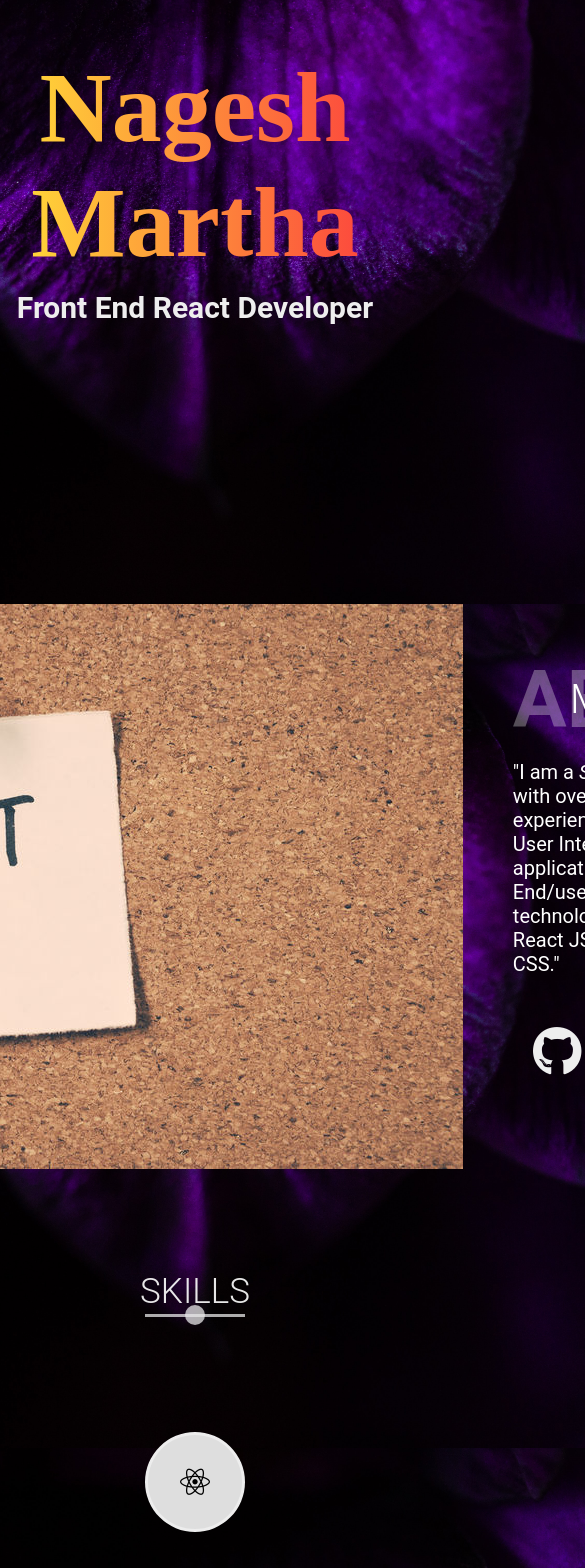
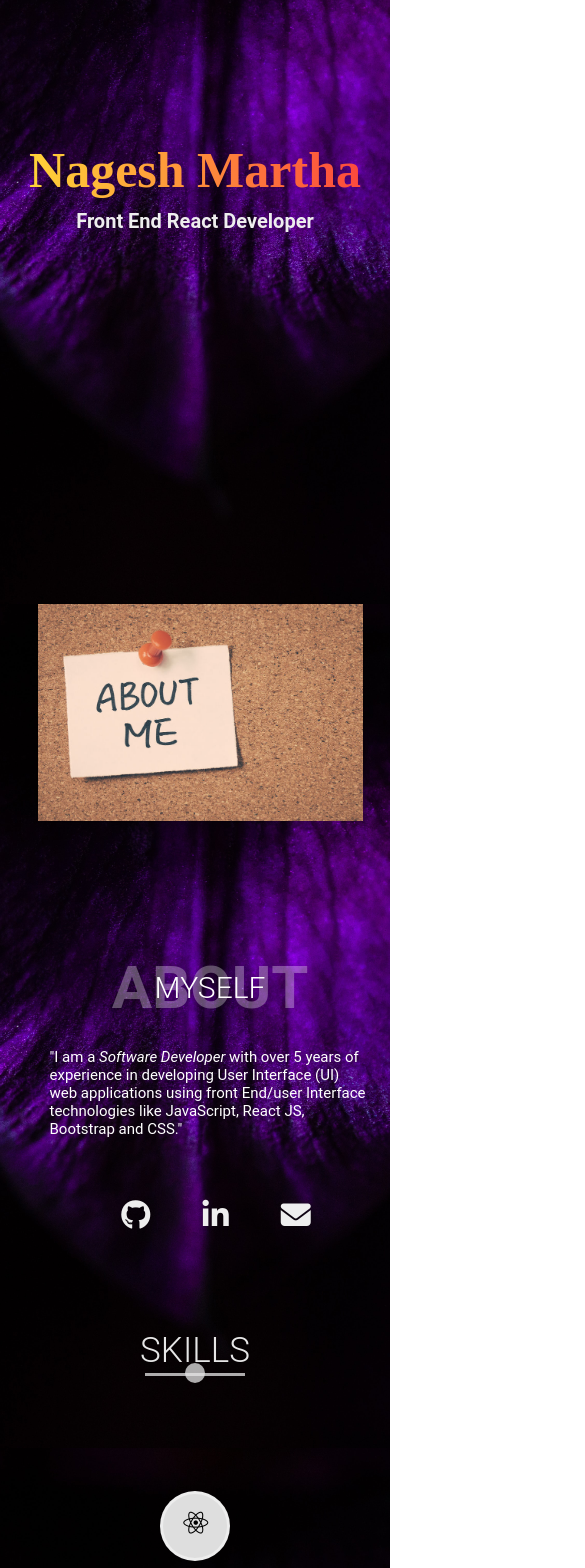
Before and after one commit to MarthaNagesh/Nagesh, a React (Create React App) app: page / in a window 390 px wide. Shown: the part 240-1808 px from the top of the page, 585 px wide, since content can reach past the window. Built offline with nearby package versions, Linux system fonts and the light colour scheme.

Commit message:
added responsive design

```diff
--- a/package.json
+++ b/package.json
@@ -7,10 +7,12 @@
     "@testing-library/jest-dom": "^4.2.4",
     "@testing-library/react": "^9.5.0",
     "@testing-library/user-event": "^7.2.1",
+    "aos": "^2.3.4",
     "gh-pages": "^2.2.0",
     "react": "^16.13.1",
     "react-dom": "^16.13.1",
-    "react-scripts": "3.4.1"
+    "react-scripts": "3.4.1",
+    "react-scroll": "^1.7.16"
   },
   "scripts": {
     "predeploy": "npm run build",
--- a/src/App.js
+++ b/src/App.js
@@ -17,13 +17,13 @@ export default class App extends Component {
     return {Open: !prevState.Open};
   });
  };
- contentCloser = (e)=>{
-   this.setState({Open: false});
- };
+
+
   render() {
     return (
       <div>
-        <Homepage show={this.state.Open} changeClass={this.contentClickHandler}/>
+        <Homepage show={this.state.Open}
+          changeClass={this.contentClickHandler}  />
         <About />
         <Skills />
         <Projects />
--- a/src/Components/About.js
+++ b/src/Components/About.js
@@ -1,16 +1,19 @@
-import React, { Component } from 'react';
+import React, { useEffect } from 'react';
 import img from '../images/about.jpg';
 import './about.css';
-
-export default class About extends Component {
-    render() {
+import Aos from 'aos';
+import 'aos/dist/aos.css';
+const About =()=>{
+        useEffect(()=>{
+            Aos.init({duration:2000});
+        }, []);
         return (
             <section className="about" id="about">
                 <div className="container">
-                    <div className="profile-img">
-                        <img src={img} alt=" "/>
+                    <div data-aos="fade-up" className="profile-img">
+                        <img className="about-img" src={img} alt=" "/>
                     </div>
-                    <div className="about-details">
+                    <div data-aos="fade-down" className="about-details">
                         <div className="about-heading">
                             <h1>About</h1>
                             <h5>Myself</h5>
@@ -34,4 +37,5 @@ export default class About extends Component {
             </section>
         )
 }
-}
+
+export default About;
--- a/src/Components/Footer.css
+++ b/src/Components/Footer.css
@@ -14,11 +14,12 @@
     display: flex;
     animation: pulse 2s infinite;
     cursor: pointer;
+    background-color: #221e3f;
 }
-.up i{
-    color: #221e3f;
+i{
     font-size: 2.5rem;
-    margin: auto;
+    padding-left: 12px;
+    padding-top: 12px;
 }
 @keyframes pulse {
     0%{
--- a/src/Components/Footer.js
+++ b/src/Components/Footer.js
@@ -1,11 +1,12 @@
 import React from 'react';
 import './Footer.css';
+import { Link , animateScroll as scroll } from 'react-scroll';
 
 export default function Footer() {
     return (
         <footer className="copyright">
             <div className="up" id="up">
-                <i className="fas fa-chevron-up"></i>
+                <Link to="top" activeClass="up" smooth={true} duration={1000}><i className="fas fa-chevron-up"></i></Link>
             </div>
         </footer>
     )
--- a/src/Components/Home-page.css
+++ b/src/Components/Home-page.css
@@ -32,6 +32,7 @@ li{
     font-family: cursive;
     font-size: 3rem;
     padding: 1rem;
+    cursor: pointer;
 }
 .nav-link:hover,
 .nav-link:focus{
@@ -45,7 +46,7 @@ li{
     border-radius: initial;
 }
 .menu-toggler{
-    position: absolute;
+    position: fixed;
     top: 5rem;
     right: 5rem;
     width: 5rem;
@@ -55,7 +56,7 @@ li{
     justify-content: space-between;
     cursor: pointer;
     z-index: 1000;
-    transition: transform .3s ease-out;
+    transition: transform .1s ease-in-out;
 }
 .menu-toggler.open{
     transform: rotate(-45deg);
@@ -107,3 +108,34 @@ li{
     font-size: 3rem;
     color: #eee;
 }
+
+@media screen and (max-width: 768px){
+    .landing-text h1{
+        font-size: 5rem;
+    }
+    .landing-text h5{
+        font-size: 2rem;
+    }
+    .nav-list{
+        flex-direction: column;
+    }
+    .nav-link{
+        font-size: 2rem;
+        padding: 2rem 0;
+    }
+}
+@media screen and (max-width: 600px){
+    .menu-toggler{
+        top: 2rem;
+        right: 2rem;
+    }
+    .landing-text h1{
+        font-size: 5rem;
+    }
+    .landing-text h5{
+        font-size: 2rem;
+    }
+    .nav-link{
+        font-size: 2rem;
+    }
+  }
--- a/src/Components/Homepage.js
+++ b/src/Components/Homepage.js
@@ -1,5 +1,6 @@
 import React, { Component } from 'react';
 import './Home-page.css';
+import { Link , animateScroll as scroll } from 'react-scroll';
 
 
 const Homepage = props =>{
@@ -14,21 +15,21 @@ const Homepage = props =>{
         endbarClasses.unshift('open');
     }
     return (
-        <header>
+        <header id="top">
             <div className={menuTogglerClasses.join(' ')} onClick= {props.changeClass}>
                 <div className={startbarClasses.join(' ')}></div>
                 <div className="bar"></div>
                 <div className={endbarClasses.join(' ')}></div>
             </div>
         <nav className={navClasses.join(' ')}>
-            <ul className="nav-list" onClick = {props.changeClass}>
-                <li><a href="#" className="nav-link">about</a></li>
-                <li><a href="#" className="nav-link">skills</a></li>
-                <li><a href="#" className="nav-link">projects</a></li>
-                <li><a href="#" className="nav-link">contact</a></li>
+            <ul className="nav-list" onClick = {props.contentCloser}>
+                <li className="nav-link"><Link to="about"  offset={-20} smooth={true} duration={1000} onClick = {props.changeClass}>about</Link></li>
+                <li className="nav-link"><Link to="skills" offset={-100} smooth={true} duration={1000} onClick = {props.changeClass}>skills</Link></li>
+                <li className="nav-link"><Link to="projects" smooth={true} duration={1000} onClick = {props.changeClass}>projetcs</Link></li>
+                <li className="nav-link"><Link to="contact" smooth={true} duration={1000} onClick = {props.changeClass}>contact</Link></li>
             </ul>
         </nav>
-        <div className="landing-text">
+        <div className="landing-text" id="home">
             <h1><strong>Nagesh Martha</strong></h1>
             <h5>Front End React Developer</h5>
         </div>
--- a/src/Components/Projects.css
+++ b/src/Components/Projects.css
@@ -45,3 +45,35 @@
 
 
 }
+@media screen and (max-width: 768px){
+    .projects-description h1{
+        font-size: 3rem;
+    }
+    .projects-description p{
+        padding-top: 1rem;
+        font-size: 1.5rem;
+    }
+    .projects-description .cta{
+        font-size: 1.5rem;
+    }
+}
+
+@media screen and (max-width: 600px){
+    .projects-item{
+        flex-direction: column;
+
+    }
+    .projects-img img{
+        width:300px;
+    }
+    .projects-img{
+        margin: 2rem 0 .2rem 0;
+        order: 1;
+
+
+    }
+    .projects-description {
+        font-size: 1.5rem;
+        order: 2;
+    }
+}
--- a/src/Components/about.css
+++ b/src/Components/about.css
@@ -17,8 +17,9 @@
     font-size: 4rem;
     font-weight: 300;
 }
-.profile-img{
+.about-img{
     flex: 1;
+    width: 50rem;
     margin-right: 5rem;
 }
 .about-details{
@@ -40,3 +41,45 @@
 .fa-envelope:hover{
     color: #B23121;
 }
+
+@media screen and (max-width: 768px){
+    .about-img{
+        width: 300px;
+        margin: 0 0 7rem 3rem;
+    }
+    .about-details{
+        padding-left: 3rem;
+    }
+
+    .about-heading h1{
+        margin-top: 2.5rem;
+        font-size: 6rem;
+    }
+    .about-heading h5{
+        font-size: 3rem;
+    }
+    .about-details p{
+        font-size: 1.5rem;
+    }
+    .about-details .nav-list{
+        flex-direction: initial;
+    }
+    .social-media i{
+        font-size: 3rem;
+    }
+
+
+}
+
+@media screen and (max-width: 600px){
+    .about .container{
+        flex-direction: column;
+    }
+    .about-img{
+        width:375px;
+        padding: 0 0 7rem 5rem;
+    }
+    .profile-img{
+        margin-right: 7rem;
+    }
+}
--- a/src/Components/skills.css
+++ b/src/Components/skills.css
@@ -13,6 +13,7 @@
     align-items: center;
     padding: 2rem;
     height: fit-content;
+
 }
 .skill h1{
     text-transform: uppercase;
@@ -29,12 +30,15 @@
     border-radius: 50%;
 }
 .icon-container i{
-    margin: auto;
+    margin: 2.2rem 1.5rem;
     color: black;
-    font-size: 3rem;
+    font-size: 3.5rem;
     transform: rotate(-45deg);
 }
-
+.icon-container i:hover{
+    color: black;
+    cursor: pointer;
+}
 
 /* reusable css */
 .container{
@@ -79,9 +83,24 @@
 .section-footer{
     text-align: center;
     margin-top: 0;
+    margin-bottom: 22rem;
 }
 .section-footer h5{
     font-size: 2rem;
     font-weight: 300;
 
 }
+
+@media screen and (max-width:768px){
+    .icon-container{
+        width: 7rem;
+        height: 7rem;
+    }
+    .icon-container i{
+        margin: 1rem .6rem;
+        font-size: 2.5rem;
+    }
+    .section-footer h5{
+        font-size: 1.5rem;
+    }
+}
```
Also changed, not shown: src/Components/Projects.js (+21 -32 lines), src/index.css (line endings or trailing spaces), 1 other file (tests, documents, lock files or other folders). Lines whose indentation alone changed are shown as unchanged.
